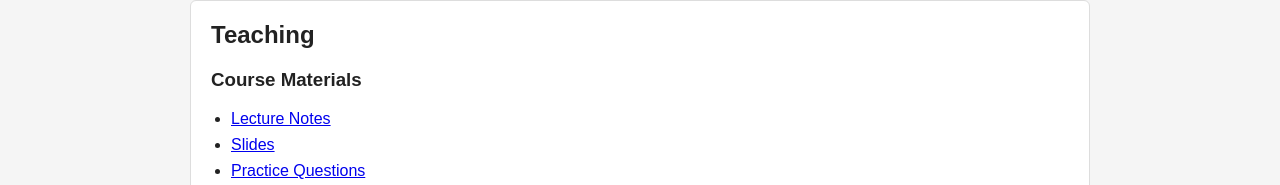
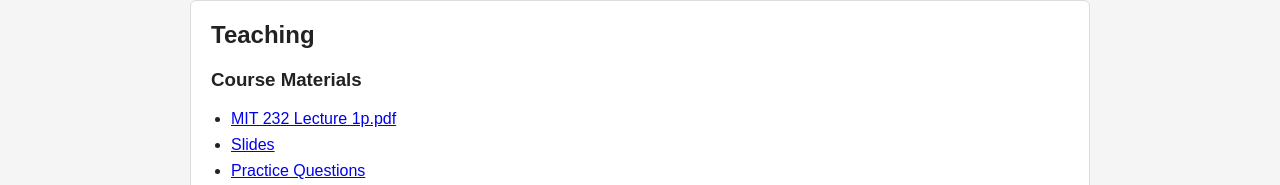
Before and after one commit to rwilde-physics/rwilde-physics.github.io, a plain HTML site: page index.html in a window 1280 px wide. Shown: the part 275-460 px from the top of the page. Drawn offline with Linux system fonts and the light colour scheme.

Commit message:
Restore index.html with original content

```diff
--- a/index.html
+++ b/index.html
@@ -109,7 +109,7 @@
 
     <h3>Course Materials</h3>
     <ul>
-      <li><a href="#">Lecture Notes</a></li>
+      <li><a href="#">MIT 232 Lecture 1p.pdf</a></li>
       <li><a href="#">Slides</a></li>
       <li><a href="#">Practice Questions</a></li>
       <li><a href="#">Worksheets</a></li>
```
